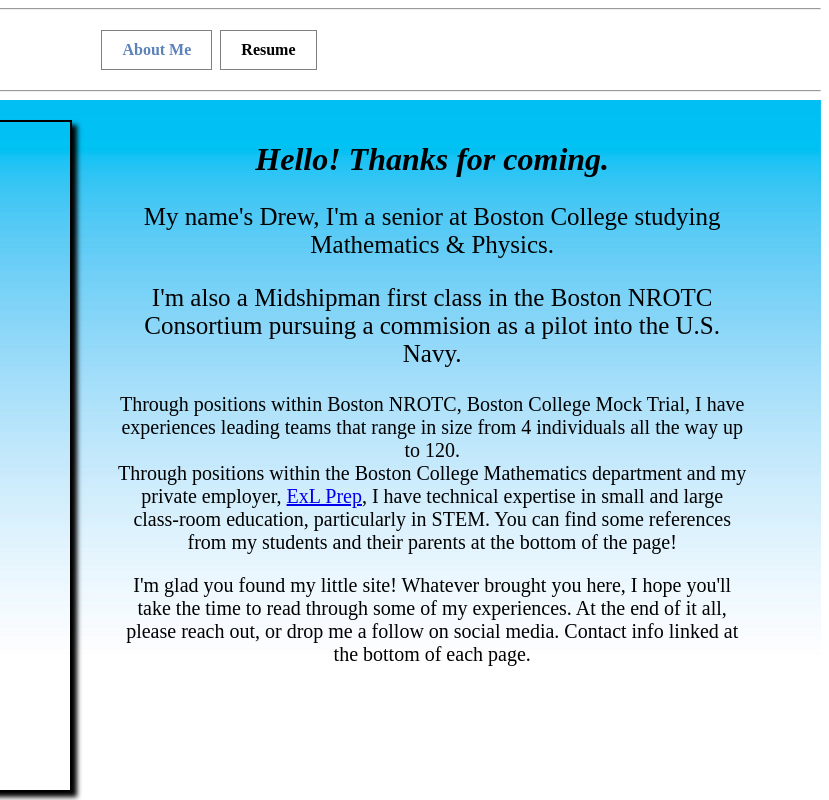
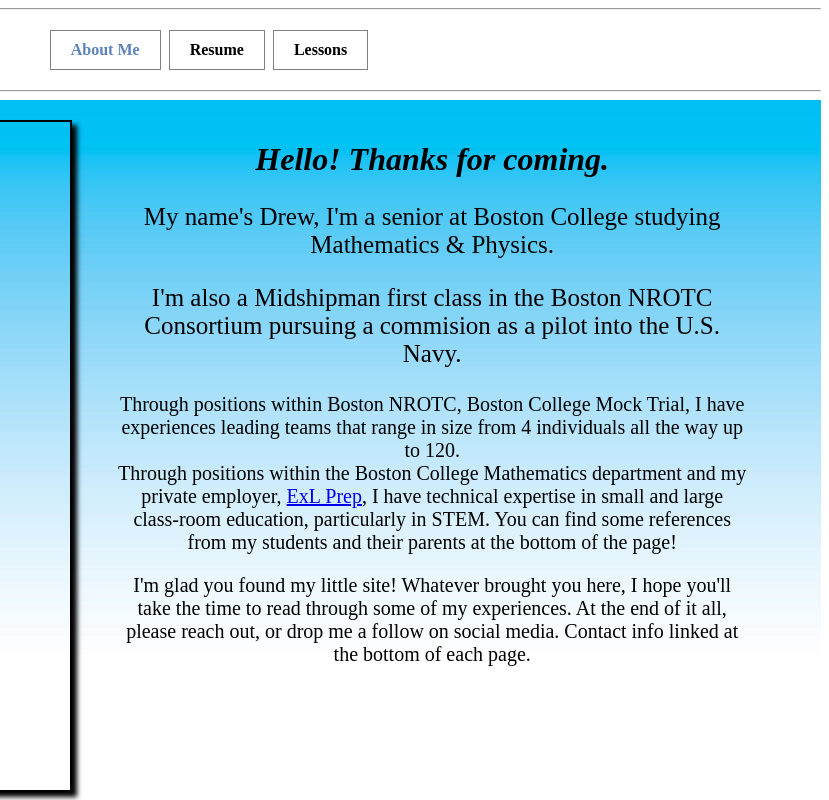
Before and after one commit to Segoviaa1/AndrewSegovia, a plain HTML site: page index.html in a window 1280 px wide. Shown: the top 800 px of the page, 451-1280 px from the left. Drawn offline with Linux system fonts and the light colour scheme; a web font is replaced by a local one.

Commit message:
Update index.html

```diff
--- a/index.html
+++ b/index.html
@@ -209,6 +209,7 @@ animation-iteration-count: infinite}
    <ul id="menu" style="text-align:center ; font-size: 16px ; color:Green">
       <li><a href="index.html"><button class = "Brandon ; button shadow" style ="color:5C82BA ; background-color: white"><strong>About Me</strong></button></a></li>
       <li><a href="Resume.html"><button  class = "Brandon ; button shadow" style = "background-color: white"><strong>Resume</strong></button></a></li>
+      <li><a href="Lessons.html"><button  class = "Brandon ; button shadow" style = "background-color: white"><strong>Lessons</strong></button></a></li>
    </ul>
    <hr>
  </nav>
```
